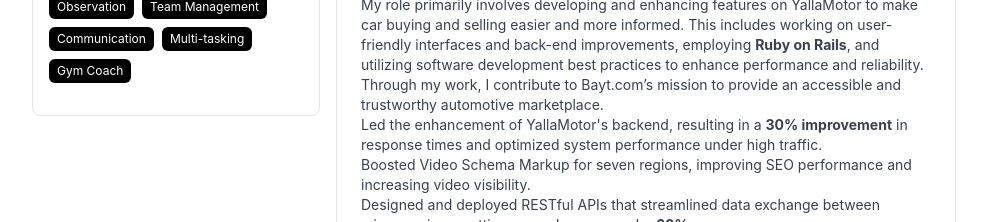
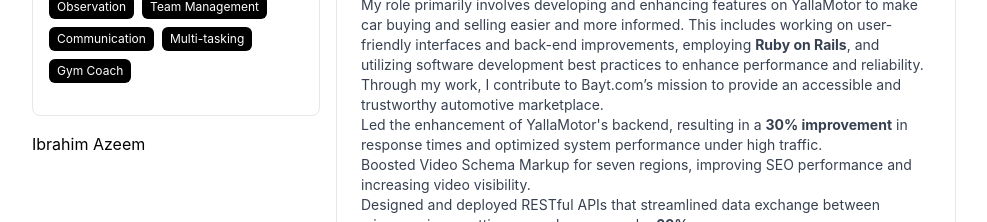
Before and after one commit to yaibrahim/github-clone-react, a React (Create React App) app: page / in a window 1280 px wide. Shown: the part 1020-1242 px from the top of the page, without its empty margins (154-1141 px from the left). Built offline with nearby package versions, Linux system fonts and the light colour scheme.

Commit message:
Update App.js

```diff
--- a/src/App.js
+++ b/src/App.js
@@ -18,6 +18,18 @@
 
 function App() {
   const [darkMode, setDarkMode] = useState(false);
+
+  useEffect(() => {
+    const script = document.createElement("script");
+    script.src = "https://platform.linkedin.com/badges/js/profile.js";
+    script.async = true;
+    script.defer = true;
+    document.body.appendChild(script);
+
+    return () => {
+      document.body.removeChild(script);
+    };
+  }, []);
 
   useEffect(() => {
     const storedDarkMode = localStorage.getItem('darkMode') === 'true';
@@ -76,6 +88,24 @@
                 <div className="App bg-white dark:bg-gray-800 rounded-lg border dark:border-gray-700 mt-4 p-2">
                   <Skills />
                 </div>
+                <div className="mt-4">
+                  <div
+                    className="badge-base LI-profile-badge"
+                    data-locale="en_US"
+                    data-size="medium"
+                    data-theme="light"
+                    data-type="VERTICAL"
+                    data-vanity="ibrahim-cs1"
+                    data-version="v1"
+                  >
+                    <a
+                      className="badge-base__link LI-simple-link"
+                      href="https://pk.linkedin.com/in/ibrahim-cs1?trk=profile-badge"
+                    >
+                      Ibrahim Azeem
+                    </a>
+                  </div>
+                </div>
               </Element>
             </div>
 
```
